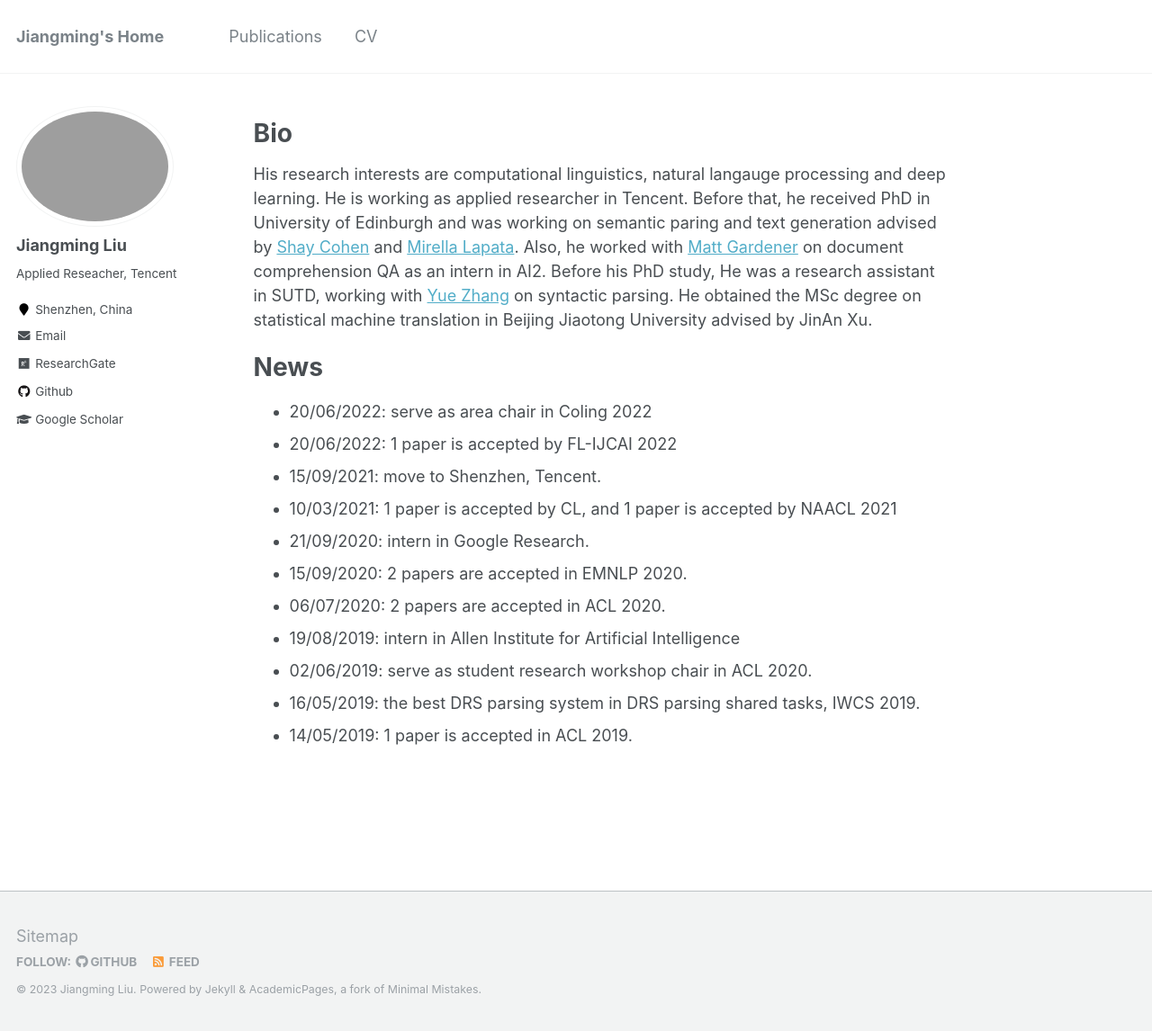
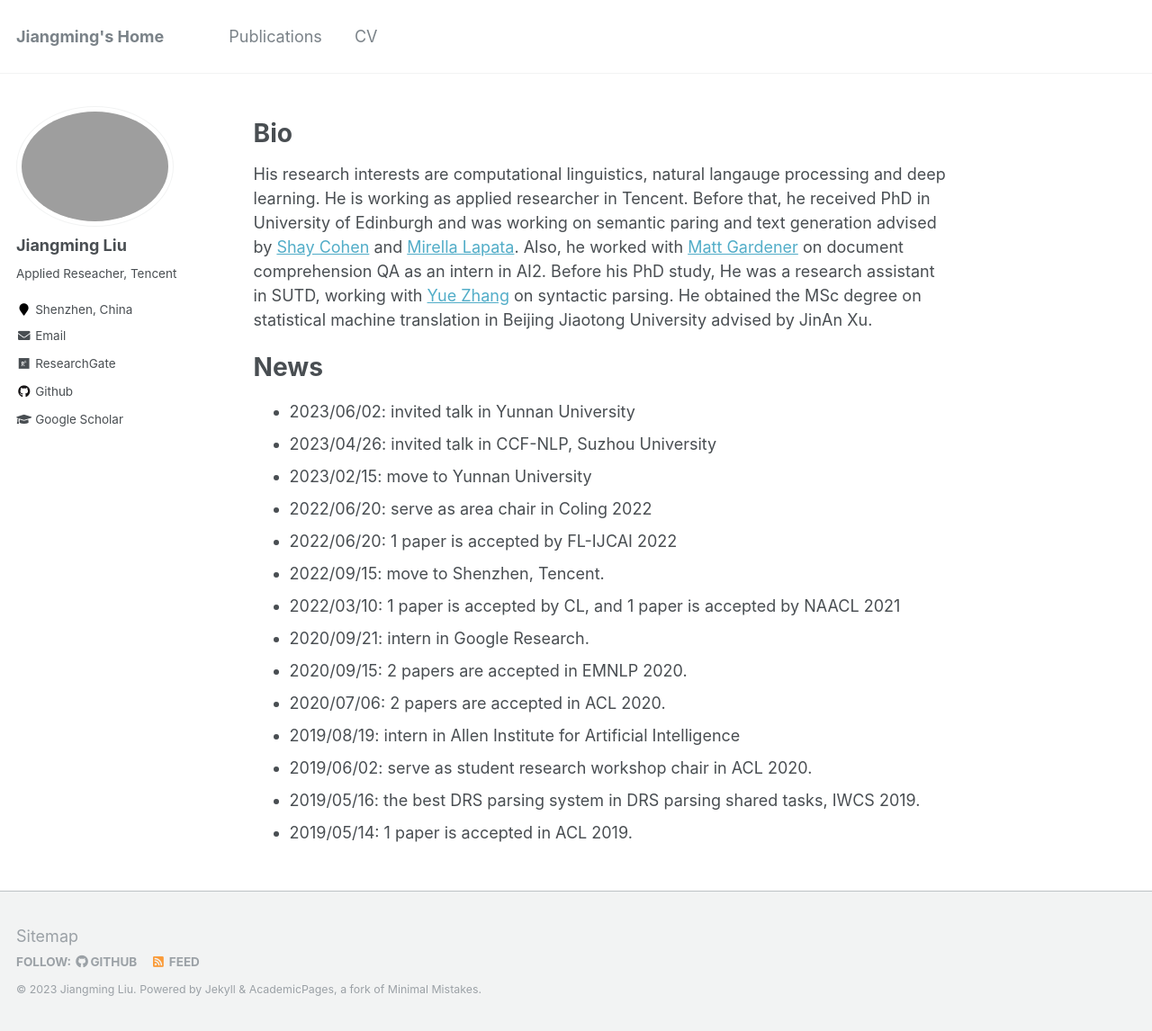
Before and after one commit to LeonCrashCode/LeonCrashCode.github.io, a Jekyll site: the page built from _pages/about.md, in a window 1280 px wide and 1146 px high. Shown: the whole window at 90% size. Built offline with Jekyll 4.4.1, drawn with Linux system fonts in a browser that asks for light colours.

Commit message:
Update about.md

```diff
--- a/_pages/about.md
+++ b/_pages/about.md
@@ -14,15 +14,17 @@ His research interests are computational linguistics, natural langauge processin
 
 News
 ======
-
-* 20/06/2022: serve as area chair in Coling 2022
-* 20/06/2022: 1 paper is accepted by FL-IJCAI 2022
-* 15/09/2021: move to Shenzhen, Tencent.
-* 10/03/2021: 1 paper is accepted by CL, and 1 paper is accepted by NAACL 2021
-* 21/09/2020: intern in Google Research.
-* 15/09/2020: 2 papers are accepted in EMNLP 2020.
-* 06/07/2020: 2 papers are accepted in ACL 2020.
-* 19/08/2019: intern in Allen Institute for Artificial Intelligence
-* 02/06/2019: serve as student research workshop chair in ACL 2020.
-* 16/05/2019: the best DRS parsing system in DRS parsing shared tasks, IWCS 2019.
-* 14/05/2019: 1 paper is accepted in ACL 2019.
+* 2023/06/02: invited talk in Yunnan University
+* 2023/04/26: invited talk in CCF-NLP, Suzhou University
+* 2023/02/15: move to Yunnan University
+* 2022/06/20: serve as area chair in Coling 2022
+* 2022/06/20: 1 paper is accepted by FL-IJCAI 2022
+* 2022/09/15: move to Shenzhen, Tencent.
+* 2022/03/10: 1 paper is accepted by CL, and 1 paper is accepted by NAACL 2021
+* 2020/09/21: intern in Google Research.
+* 2020/09/15: 2 papers are accepted in EMNLP 2020.
+* 2020/07/06: 2 papers are accepted in ACL 2020.
+* 2019/08/19: intern in Allen Institute for Artificial Intelligence
+* 2019/06/02: serve as student research workshop chair in ACL 2020.
+* 2019/05/16: the best DRS parsing system in DRS parsing shared tasks, IWCS 2019.
+* 2019/05/14: 1 paper is accepted in ACL 2019.
```
